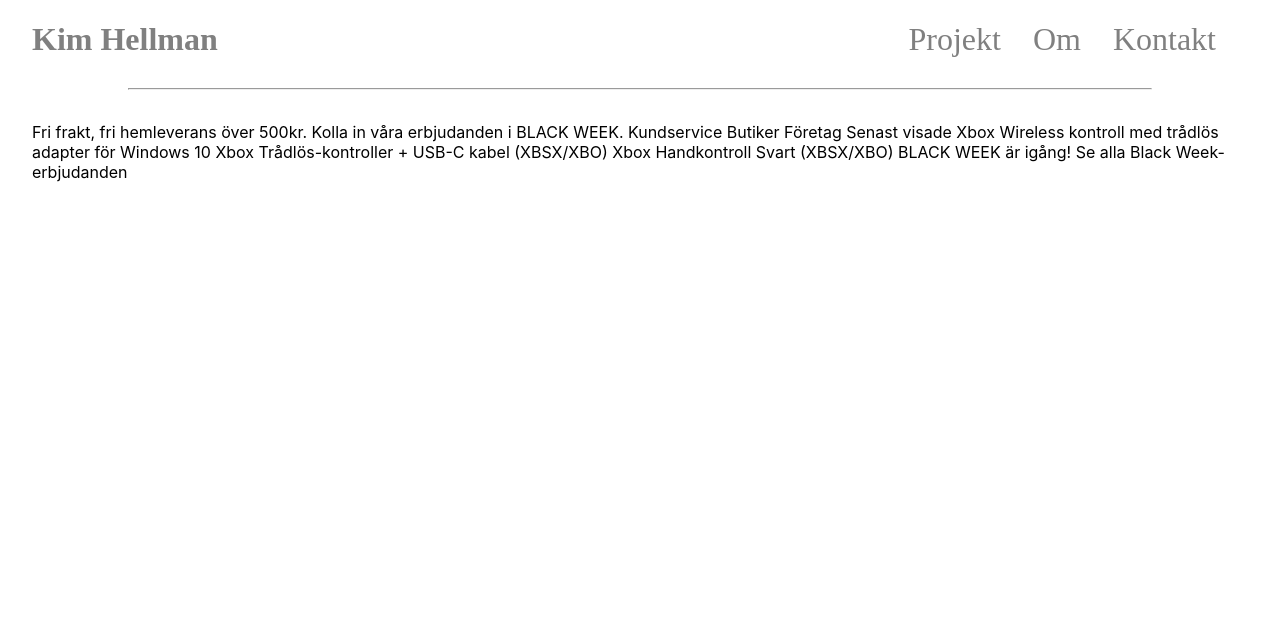
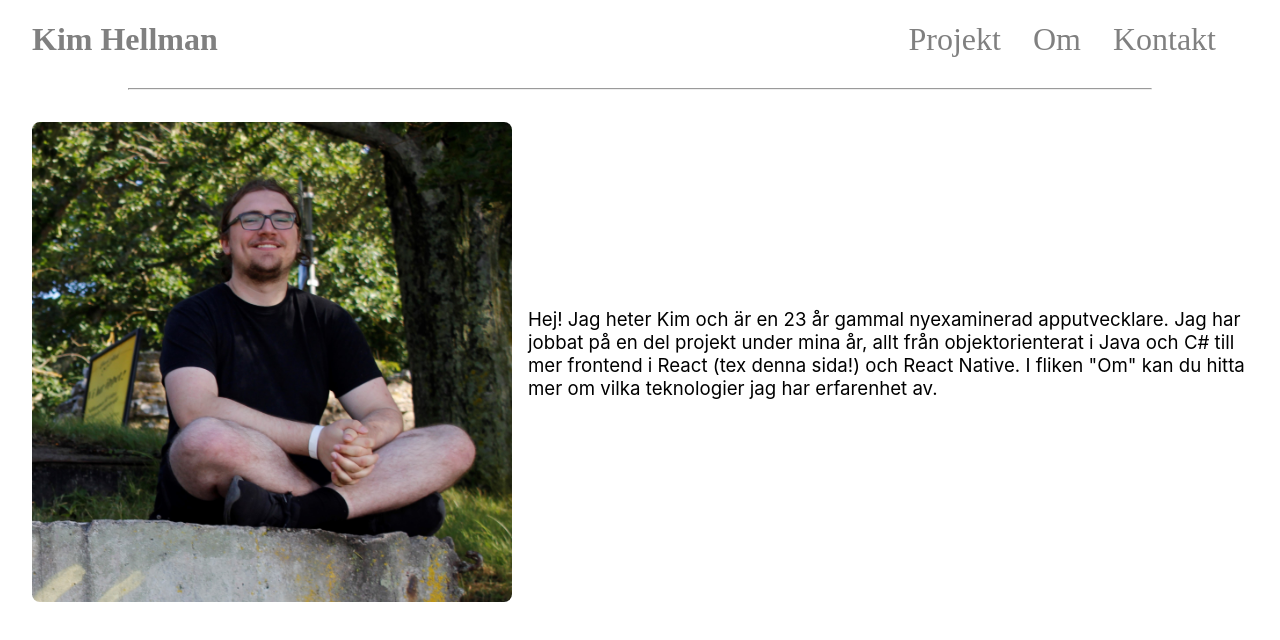
Before and after one commit to kimpoliini/portfolio, a React (Create React App) app: page / in a window 1280 px wide. Shown: the top 640 px of the page. Built offline with nearby package versions, Linux system fonts and the light colour scheme; a web font is replaced by a local one.

Commit message:
Added content to pages, added image, fixed css in Projects screen

```diff
--- a/package.json
+++ b/package.json
@@ -1,6 +1,7 @@
 {
   "name": "portfolio",
   "version": "0.1.0",
+  "homepage": "https://kim-iths.github.io/portfolio",
   "private": true,
   "dependencies": {
     "@testing-library/jest-dom": "^5.16.5",
@@ -13,6 +14,8 @@
     "web-vitals": "^2.1.4"
   },
   "scripts": {
+    "predeploy": "npm run build",
+    "deploy": "gh-pages -d build",
     "start": "react-scripts start",
     "build": "react-scripts build",
     "test": "react-scripts test",
@@ -35,5 +38,8 @@
       "last 1 firefox version",
       "last 1 safari version"
     ]
+  },
+  "devDependencies": {
+    "gh-pages": "^4.0.0"
   }
 }
--- a/src/components/Project.js
+++ b/src/components/Project.js
@@ -7,8 +7,8 @@
 
     return (
         <div className='project-list-item'>
-            <div className='image-wrapper'>
-                <img src={thumbnail} />
+            <div className='image-wrapper' style={!thumbnail ? {marginBottom: 0} : null}>
+                {thumbnail ? <img src={thumbnail} /> : null}
             </div>
 
             <div>
--- a/src/components/project.css
+++ b/src/components/project.css
@@ -1,5 +1,5 @@
 .project-list-item {
-    padding: .75rem;
+    padding: 1rem;
     display: flex;
     flex-direction: row;
     margin-bottom: .5rem;
@@ -23,11 +23,6 @@
     margin: 0px;
 }
 
-.project-list-item p {
-    /* font-size: 16pt; */
-}
-
-
 .image-wrapper {
     flex: 1;
 }
@@ -36,10 +31,27 @@
     height: 100%;
     max-width:100%;
     object-fit: contain;
+    border-radius: 8px;
 }
 
 .link-list {
+    margin-top: auto;
+    align-items: flex-end;
     display: flex;
     flex-direction: row;
-    gap: .5rem;
+    gap: 0.5rem;
 }
+
+@media screen and (max-width: 600px) {
+    .project-list-item {
+        flex-direction: column;
+    }
+
+    .project-list-item > div:not(.image-wrapper) {
+        margin-left: 0.5rem;
+    }
+
+    .image-wrapper {
+        margin-bottom: 1rem;
+    }
+}
--- a/src/images.js
+++ b/src/images.js
@@ -8,4 +8,5 @@
 export const images = {
     drinkos: require("./assets/images/drinkos.png"),
     rgbgame: require("./assets/images/rgbgame.png"),
+    kim: require("./assets/images/kim.jpg"),
 }
--- a/src/index.js
+++ b/src/index.js
@@ -9,12 +9,13 @@
   createBrowserRouter,
   RouterProvider,
   Route,
+  createHashRouter,
 } from "react-router-dom";
 import Projects from './routes/Projects';
 import Contact from './routes/Contact';
 import Root from './routes/Root';
 
-const router = createBrowserRouter([
+const router = createHashRouter([
   {
     path: "/",
     element: <App />,
--- a/src/routes/About.js
+++ b/src/routes/About.js
@@ -4,10 +4,34 @@
     return (
         <div>
             <h2>Om mig</h2>
-            <p></p>
+            <p>Mitt intresse för programmering och att skapa digitalt började redan i högstadiet,
+                då jag använde GameMaker med dess egna språk GML för att skapa spel.
+                I gymnasiet tog jag en kurs i C++ för att lära mig ett "riktigt" språk, och
+                strax efter gymnasiet tog jag en onlinekurs i Java där jag fick lära mig göra appar till Android.
+                Detta fick mig att leta efter en officiell utbildning inom ämnet, och sommaren
+                2022 tog jag examen med mitt Better Days-projekt som examensarbete och fick certifikat som Applikationsutvecklare.
+                <br/>
+                <br/>
+                I dagsläget jobbar jag på CityMail men letar efter en plats inom webb- eller apputveckling.
+                </p>
 
             <h2>Kunskaper</h2>
-            <p></p>
+
+            <ul>
+
+                <li>HTML</li>
+                <li>CSS</li>
+                <li>JavaScript</li>
+                <li>React</li>
+                <li>React Native</li>
+                <li>Java</li>
+                <li>Kotlin</li>
+                <li>Swift</li>
+                <li>Git</li>
+                <li>SQL</li>
+                <li>C#.NET</li>
+
+            </ul>
         </div>
     )
 }
--- a/src/routes/Root.js
+++ b/src/routes/Root.js
@@ -1,19 +1,23 @@
 import React from 'react'
+import './root.css'
+import { images } from '../images'
 
 function Root() {
   return (
-    <div>Fri frakt, fri hemleverans över 500kr.
+    <div>
+      <div className='image-and-text'>
+        <div className='kim'>
+          <img src={images.kim} />
+        </div>
+        <p>
+          Hej! Jag heter Kim och är en
+          {" " + Math.abs(new Date().getFullYear() - 1999) + " "}
+          år gammal nyexaminerad apputvecklare. Jag har jobbat på en del projekt under
+          mina år, allt från objektorienterat i Java och C# till mer frontend i React (tex denna sida!) och React Native.
+          I fliken "Om" kan du hitta mer om vilka teknologier jag har erfarenhet av.
 
-    Kolla in våra erbjudanden i BLACK WEEK.
-    Kundservice
-    Butiker
-    Företag
-    Senast visade
-    Xbox Wireless kontroll med trådlös adapter för Windows 10
-    Xbox Trådlös-kontroller + USB-C kabel (XBSX/XBO)
-    Xbox Handkontroll Svart (XBSX/XBO)
-    BLACK WEEK är igång!
-    Se alla Black Week-erbjudanden
+        </p>
+      </div>
     </div>
   )
 }
--- /dev/null
+++ b/src/routes/root.css
@@ -0,0 +1,19 @@
+.image-and-text {
+    display: flex;
+    flex-direction: row;
+    align-items: center;
+}
+.kim {
+    flex: 1;
+}
+.kim > img {
+    border-radius: 8px;
+    max-width: 100%;
+}
+
+.image-and-text > p {
+    flex: 1.5;
+    font-size: 14pt;
+    margin-top: 0px;
+    margin-left: 1rem;
+}
```
Also changed, not shown: src/assets/images/kim.jpg (added), 1 other file (tests, documents, lock files or other folders).
